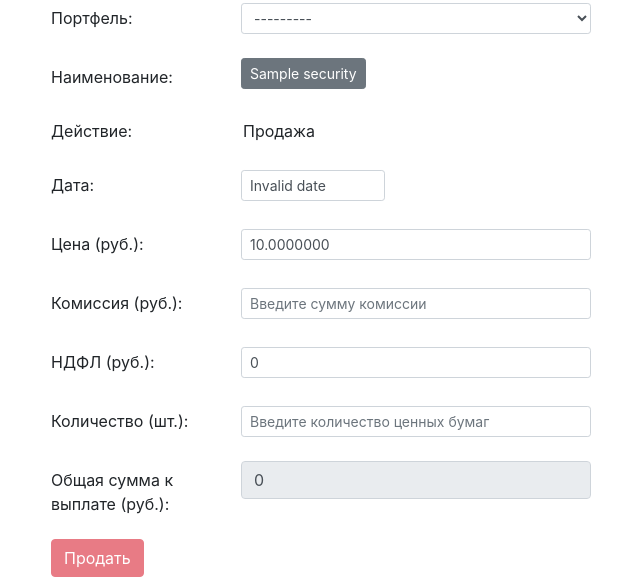
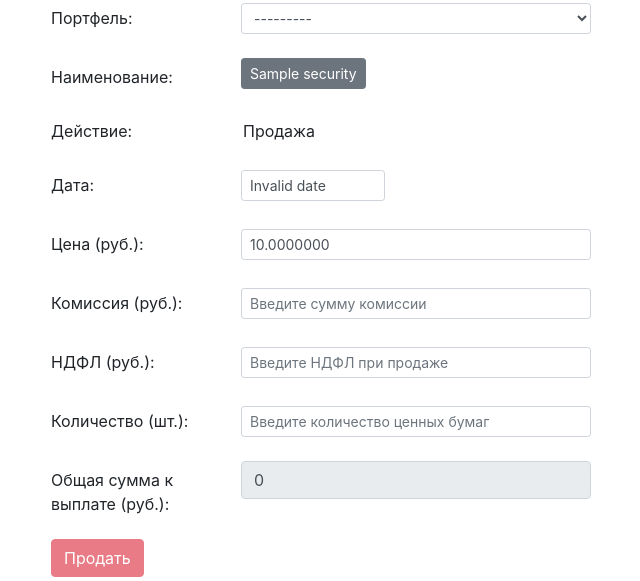
Before and after one commit to ghostforpy/bonds-docker, a Django app: page /securities/buy/1/ in a window 1280 px wide. Shown: the part 115-696 px from the top of the page, without its empty margins (34-674 px from the left). Run offline with Django 3.2, Linux system fonts and the light colour scheme; a user stored in the database is signed in; tables that the repository leaves empty hold one stand-in row (values such as "Sample post"); some libraries are stand-ins or nearby versions.

Commit message:
iss buy.html in moex app

```diff
--- a/moex/templates/moex/buy.html
+++ b/moex/templates/moex/buy.html
@@ -96,7 +96,7 @@
       <div class="form-group row" {% if buy %}hidden="true"{% endif%} >
         <label for="id_ndfl" class="col-sm-2 col-form-label">НДФЛ (руб.):</label>
         <div class="col-sm-4">
-          <input placeholder="Введите НДФЛ при продаже" type="number" class="{% if form.ndfl.errors %}is-invalid{% endif %} form-control form-control-sm mt-1 mb-2" min="0" name="ndfl" step="0.0000001" required="" id="id_ndfl" {% if security.security_type != 'bond' %}value="0"{% endif%}>
+          <input placeholder="Введите НДФЛ при продаже" type="number" class="{% if form.ndfl.errors %}is-invalid{% endif %} form-control form-control-sm mt-1 mb-2" min="0" name="ndfl" step="0.0000001" required="" id="id_ndfl" {% if buy %}value="0"{% endif%}>
           <small id="sm_ndfl" class="text-danger form-text collapse">Значение не должно быть меньше 0.</small>
           <small class="form-text text-muted">
             {% if form.ndfl.errors %}
--- a/moex/views.py
+++ b/moex/views.py
@@ -350,7 +350,8 @@ def upload_moex_history(parce_url, secid, security_type, facevalue):
                     float(security_history[i]['CLOSE']) * float(facevalue)
                     / 100)
             except Exception:
-                security_history.pop(i)
+                pass
+                #security_history.pop(i)
     days = sorted(
         security_history,
         key=lambda i: datetime.strptime(i, '%d.%m.%Y').date(),
@@ -476,7 +477,7 @@ def get_new_security_history(request, secid):
     if result is None:
         parce_url = newitem.parce_url
         result = moex_history(parce_url)
-        #result = {i: i['CLOSE'] for i in result}
+        result = {i: i['CLOSE'] for i in result}
     days = sorted(
         result,
         key=lambda i: datetime.strptime(i, '%d.%m.%Y').date(),
```
